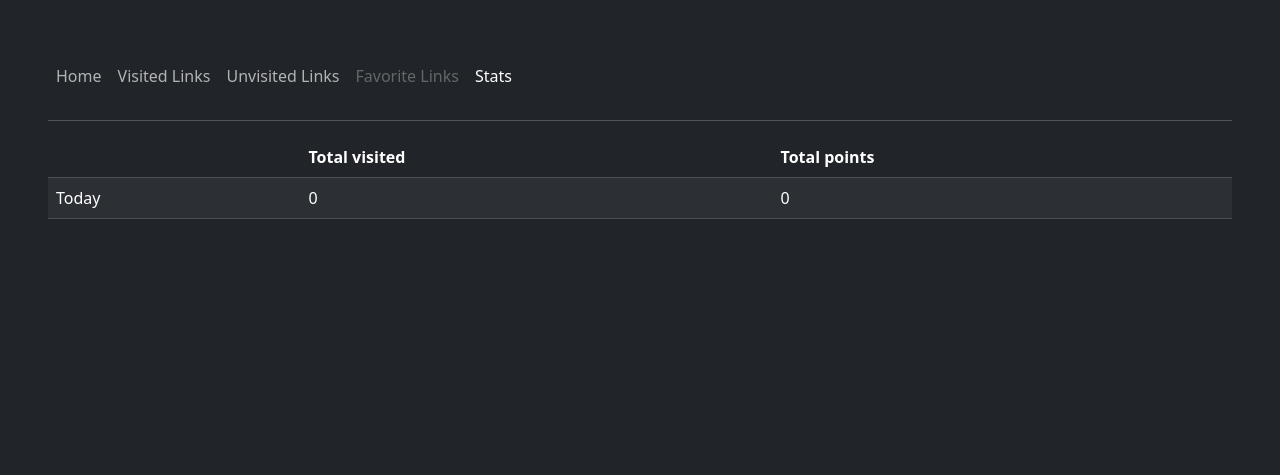
After one commit to fastfingertips/flask-hackernews, a Flask app: page /stats in a window 1280 px wide. The commit adds this page. Shown: the top 475 px of the page. Run offline with Flask 3, Linux system fonts and the light colour scheme.

Commit message:
Added stats page

```diff
--- a/routes.py
+++ b/routes.py
@@ -20,8 +20,6 @@ from functions import (
 from application import app
 from database import db
 from models import Url
-
-
 
 @app.route('/', methods=['GET', 'POST'])
 def index():
@@ -61,6 +59,29 @@ def notvisited():
         'theme': 'dark',
     }
     return render_template('index.html', **context)
+
+@app.route('/stats', methods=["GET"])
+def stats():
+    all_articles = Url.query.filter_by(visited=True).all()
+
+    today_visited_scores = []
+
+    for article in all_articles:
+        if article.visit_date is not None:
+            if article.visit_date.date() == getCurrentTime().date():
+                today_visited_scores.append(article.score)
+
+    today_total_visited = len(today_visited_scores)
+    today_total_points = sum(today_visited_scores)
+
+    context = {
+        'counts': get_db_counts(),
+        'today_total_visited': today_total_visited,
+        'today_total_points': today_total_points,
+        'theme': 'dark',
+    }
+
+    return render_template('stats.html', **context)
 
 @app.route('/favorites', methods=["GET"])
 def favorites():
--- a/templates/includes/navbar.html
+++ b/templates/includes/navbar.html
@@ -20,6 +20,11 @@
           Favorite Links{% if counts.favorites %}<span class="sr-only"> ({{ counts.favorites }})</span>{% endif %}
         </a>
       </li>
+      <li class="nav-item">
+        <a href="/stats" class="nav-link{% if request.path == '/stats' %} active{% endif %}">
+          Stats
+        </a>
+      </li>
     </ul>
   </div>
 </nav>
--- /dev/null
+++ b/templates/stats.html
@@ -0,0 +1,24 @@
+{% extends 'layout.html' %}
+
+{% block container %}
+  <div class="jumbotron">
+      <table class="table table-striped">
+        <thead>
+          <tr>
+            <th></th>
+            <th>Total visited</th>
+            <th>Total points</th>
+          </tr>
+        </thead>
+        <tbody>
+            <tr>
+              <td class="text-left">
+                Today
+              </td>
+              <td>{{ today_total_visited }}</td>
+              <td>{{ today_total_points }}</td>
+            </tr>
+        </tbody>
+      </table>
+  </div>
+{% endblock %}
```
